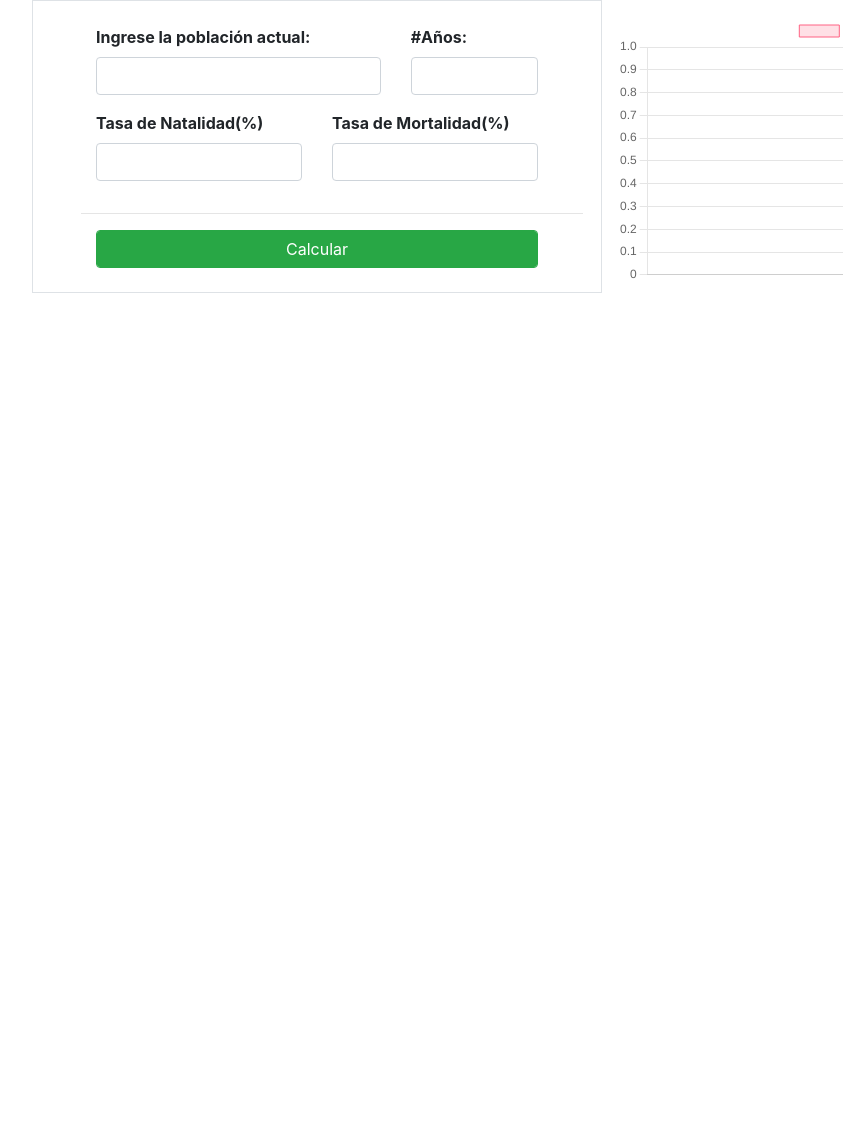
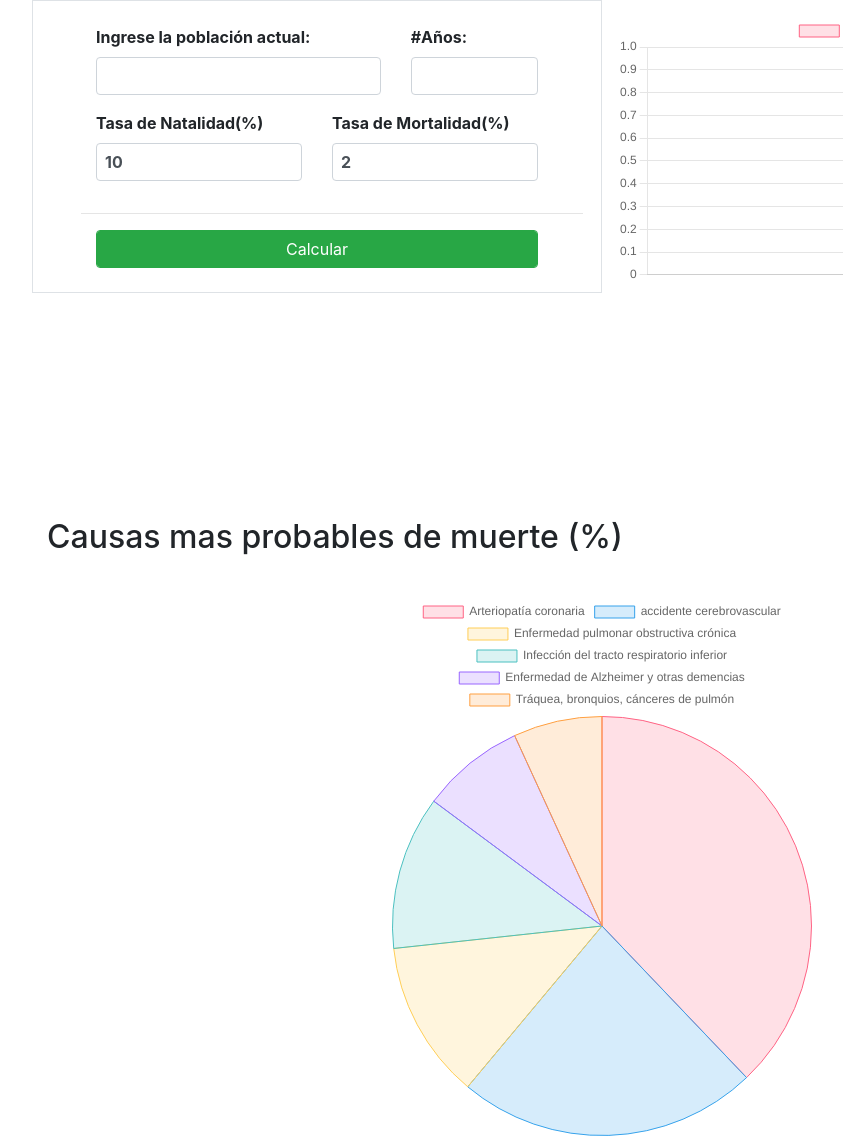
Before and after one commit to dmidence/Crecimiento-Poblacional, a plain HTML site: page index.html in a window 1280 px wide. Shown: the part 282-1418 px from the top of the page, without its empty margins (38-881 px from the left). Before the commit the page ends 800 px from the top, so only its background shows below. Drawn offline with nearby package versions, Linux system fonts and the light colour scheme.

Commit message:
Description

```diff
--- a/index.html
+++ b/index.html
@@ -53,7 +53,7 @@
                 <div class="col-md-8 col-sm-12">
                     <div class="form-group">
                         <strong><label for="">Ingrese la población actual:</label></strong>
-                        <input id="poblacionActual" type="text" class="form-control" placeholder="">
+                        <input id="poblacionActual" type="number" class="form-control" placeholder="">
                     </div>
                 </div>
 
@@ -68,13 +68,13 @@
                 <div class="col-md-6 col-sm-12">
                     <div class="form-group">
                         <strong><label for="">Tasa de Natalidad(%)</label></strong>
-                        <input id="tasaNatalidad" type="number" class="form-control px-2" placeholder="">
+                        <label class="form-control px-2"><strong>10</strong></label>
                     </div>
                 </div>
                 <div class="col-md-6 col-sm-12">
                     <div class="form-group">
                         <strong><label for="">Tasa de Mortalidad(%)</label></strong>
-                        <input id="tasaMortalidad" type="number" class="form-control" placeholder="">
+                        <label class="form-control px-2"><strong>2</strong></label>
                     </div>
                 </div>
 
@@ -159,8 +159,10 @@
         e.preventDefault()
         let poblacionActual = parseInt(document.getElementById('poblacionActual').value);
         let anos = parseInt(document.getElementById('anos').value);
-        let tasaNatalidad = parseInt(document.getElementById('tasaNatalidad').value);
-        let tasaMortalidad = parseInt(document.getElementById('tasaMortalidad').value);
+        let tasaNatalidad = 10;
+        let tasaMortalidad = 2;
+        //let tasaNatalidad = parseInt(document.getElementById('tasaNatalidad').value);
+        //let tasaMortalidad = parseInt(document.getElementById('tasaMortalidad').value);
         //Calcular
         let today = new Date();
         let years = []
@@ -219,10 +221,53 @@
 
 </script>
 
-
-
-
+    <div class="container align-items-center">
+        <h2>Causas mas probables de muerte (%)</h2><br>
+        <div class="row d-flex justify-content-center align-items-center">
+            <div class="col-md-6 mt-2 mx-auto">
+                <canvas id="myChart2" width="200" height="200"></canvas>
+            </div>
+<script>
+var ctx2 = document.getElementById("myChart2").getContext('2d');
+var myChart2 = new Chart(ctx2, {
+    type: 'pie',
+    data: {
+        labels: ["Arteriopatía coronaria", "accidente cerebrovascular", "Enfermedad pulmonar obstructiva crónica", "Infección del tracto respiratorio inferior", "Enfermedad de Alzheimer y otras demencias", "Tráquea, bronquios, cánceres de pulmón"],
+        datasets: [{
+            label: '%',
+            data: [16.59, 10.16, 5.35, 5.20, 3.50, 3],
+            backgroundColor: [
+                'rgba(255, 99, 132, 0.2)',
+                'rgba(54, 162, 235, 0.2)',
+                'rgba(255, 206, 86, 0.2)',
+                'rgba(75, 192, 192, 0.2)',
+                'rgba(153, 102, 255, 0.2)',
+                'rgba(255, 159, 64, 0.2)'
+            ],
+            borderColor: [
+                'rgba(255,99,132,1)',
+                'rgba(54, 162, 235, 1)',
+                'rgba(255, 206, 86, 1)',
+                'rgba(75, 192, 192, 1)',
+                'rgba(153, 102, 255, 1)',
+                'rgba(255, 159, 64, 1)'
+            ],
+            borderWidth: 1
+        }]
+    },
+    options: {
+        scales: {
+            yAxes: [{
+                ticks: {
+                    beginAtZero:true
+                }
+            }]
+        }
+    }
+});
+</script>
+        </div>
+    </div>
 
 </body>
-
 </html>
```
